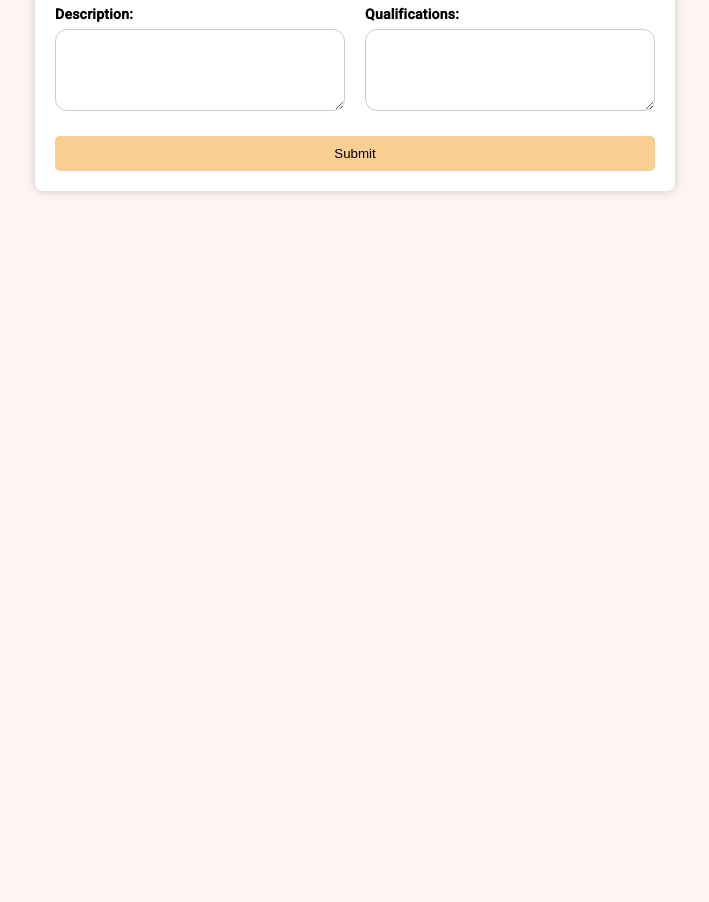
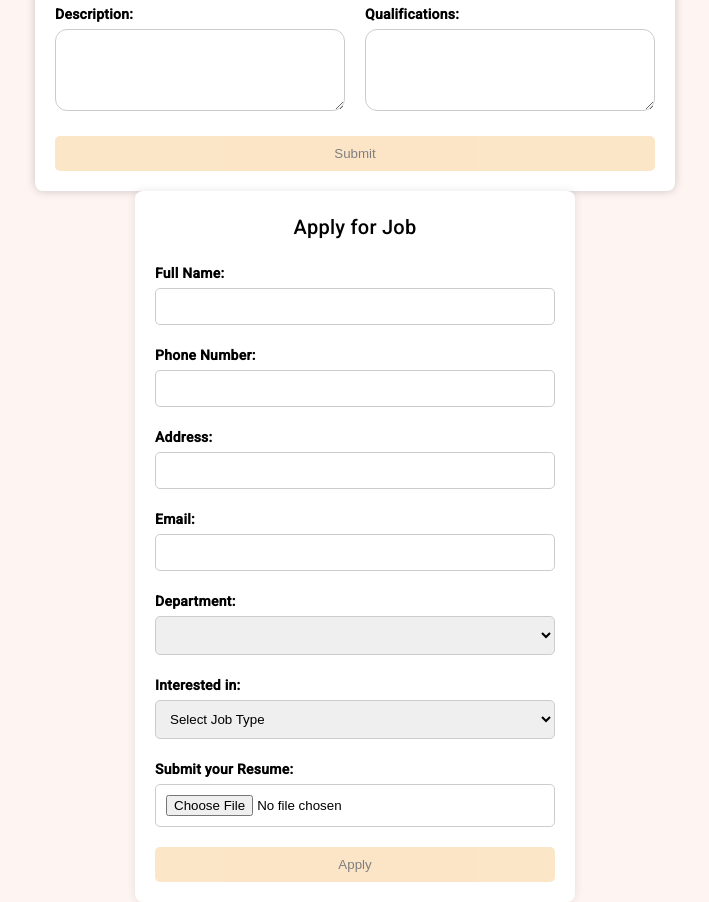
Before and after one commit to MahitabAhmed/hci_project_JobPortal, an Angular app: page /home in a window 1280 px wide. Shown: the part 280-1182 px from the top of the page, without its empty margins (285-994 px from the left). Before the commit the page ends 800 px from the top, so only its background shows below. Built offline with nearby package versions, Linux system fonts and the light colour scheme.

Commit message:
apply form validation done

```diff
--- a/src/app/app.component.html
+++ b/src/app/app.component.html
@@ -1,10 +1,10 @@
 <h1>Hello from app</h1>
 
 <router-outlet></router-outlet>
+<app-apply-for-job></app-apply-for-job>
 
 <!--<app-signup></app-signup>
 <app-post-job></app-post-job>
 <br>
-<app-apply-for-job></app-apply-for-job>
 <app-job-details></app-job-details>
 <app-user-profile></app-user-profile> -->
--- a/src/app/apply-for-job/apply-for-job.component.css
+++ b/src/app/apply-for-job/apply-for-job.component.css
@@ -60,3 +60,13 @@
     display: inline-block;
     margin-right: 10px;
   }
+
+  .error-message {
+    color: red;
+    font-size: 12px;
+    font-weight: bold;
+  }
+  button:disabled {
+    pointer-events: none;
+    opacity: 0.5;
+  }
--- a/src/app/apply-for-job/apply-for-job.component.html
+++ b/src/app/apply-for-job/apply-for-job.component.html
@@ -1,50 +1,76 @@
 <div class="apply-job-container">
     <h2>Apply for Job</h2>
+    <form [formGroup]="applyForJobForm">
     <div class="form-group">
       <label for="fullName">Full Name:</label>
-      <input type="text" id="fullName" name="fullName">
+      <input formControlName= "fullName" type="text" id="fullName" name="fullName">
+      <div class="error-message" *ngIf="applyForJobForm.get('fullName')?.invalid && (applyForJobForm.get('fullName')?.dirty || applyForJobForm.get('fullName')?.touched)">
+        <div *ngIf="applyForJobForm.get('fullName')?.errors?.['required']">Full Name is required.</div>
+      </div>
     </div>
     <div class="form-group">
       <label for="phoneNumber">Phone Number:</label>
-      <input type="text" id="phoneNumber" name="phoneNumber">
+      <input formControlName= "phoneNumber" type="text" id="phoneNumber" name="phoneNumber">
+      <div class="error-message" *ngIf="applyForJobForm.get('phoneNumber')?.invalid && (applyForJobForm.get('phoneNumber')?.dirty || applyForJobForm.get('phoneNumber')?.touched)">
+        <div *ngIf="applyForJobForm.get('phoneNumber')?.errors?.['required']">Phone Number is required.</div>
+        <div *ngIf="applyForJobForm.get('phoneNumber')?.errors?.['pattern']">Please provide a propper phone number</div>
+
+      </div>
     </div>
     <div class="form-group">
       <label for="address">Address:</label>
-      <input type="text" id="address" name="address">
+      <input formControlName= "address" type="text" id="address" name="address">
+      <div class="error-message" *ngIf="applyForJobForm.get('address')?.invalid && (applyForJobForm.get('address')?.dirty || applyForJobForm.get('address')?.touched)">
+        <div *ngIf="applyForJobForm.get('address')?.errors?.['required']">Address is required.</div>
+      </div>
     </div>
     <div class="form-group">
       <label for="email">Email:</label>
-      <input type="email" id="email" name="email">
+      <input formControlName= "email" type="email" id="email" name="email">
+      <div class="error-message" *ngIf="applyForJobForm.get('email')?.invalid && (applyForJobForm.get('email')?.dirty || applyForJobForm.get('email')?.touched)">
+        <div *ngIf="applyForJobForm.get('email')?.errors?.['required']">Email is required.</div>
+        <div *ngIf="applyForJobForm.get('email')?.errors?.['email']">Invalid email format.</div>
+
+      </div>
     </div>
     <div class="form-group">
       <label for="department">Department:</label>
-      <select id="department" name="department">
+      <select  formControlName= "department" id="department" name="department">
         <option value="sales">Sales</option>
         <option value="marketing">Marketing</option>
         <option value="finance">Finance</option>
         <option value="hr">HR</option>
       </select>
+      <div class="error-message" *ngIf="applyForJobForm.get('department')?.invalid && (applyForJobForm.get('department')?.dirty || applyForJobForm.get('department')?.touched)">
+        <div *ngIf="applyForJobForm.get('department')?.errors?.['required']">Department is required.</div>
+      </div>
     </div>
     <div class="form-group">
       <label>Interested in:</label>
-      <div class="checkbox-group">
-        <input type="checkbox" id="frontend" name="frontend">
-        <label for="frontend">Frontend Development</label><br>
-        <input type="checkbox" id="backend" name="backend">
-        <label for="backend">Backend Development</label><br>
-        <input type="checkbox" id="design" name="design">
-        <label for="design">Design</label><br>
-        <input type="checkbox" id="marketing" name="marketing">
-        <label for="marketing">Marketing</label><br>
-        <input type="checkbox" id="finance" name="finance">
-        <label for="finance">Finance</label><br>
-        <input type="checkbox" id="hr" name="hr">
-        <label for="hr">HR</label><br>
-      </div>
+     <select formControlName="jobType" id="jobType">
+    <option value="">Select Job Type</option>
+    <option value="frontend">Frontend Development</option>
+    <option value="backend">Backend Development</option>
+    <option value="design">Design</option>
+    <option value="marketing">Marketing</option>
+    <option value="finance">Finance</option>
+    <option value="hr">HR</option>
+  </select>
+  <div class="error-message" *ngIf="applyForJobForm.get('jobType')?.invalid && (applyForJobForm.get('jobType')?.dirty || applyForJobForm.get('jobType')?.touched)">
+    <div *ngIf="applyForJobForm.get('jobType')?.errors?.['required']">Job Type is required.</div>
+  </div>
     </div>
     <div class="form-group">
       <label for="resume">Submit your Resume:</label>
-      <input type="file" id="resume" name="resume">
+      <input formControlName= "resume" type="file" id="resume" name="resume">
+      <div class="error-message" *ngIf="applyForJobForm.get('resume')?.invalid && (applyForJobForm.get('resume')?.dirty || applyForJobForm.get('resume')?.touched)">
+        <div *ngIf="applyForJobForm.get('resume')?.errors?.['required']">Resume is required.</div>
+        <!-- <div *ngIf="applyForJobForm.get('resume')?.errors?.['invalidFormat']">Invalid file format. Only PDF and DOCX files are allowed.</div> -->
+
+
+
+      </div>
     </div>
-    <button type="submit">Apply</button>
+    <button type="submit" [disabled]="applyForJobForm.invalid">Apply</button>
+  </form>
   </div>
--- a/src/app/apply-for-job/apply-for-job.component.ts
+++ b/src/app/apply-for-job/apply-for-job.component.ts
@@ -1,4 +1,9 @@
 import { Component } from '@angular/core';
+import {AbstractControl, ValidationErrors, FormBuilder, Validators } from '@angular/forms';
+import { Router } from '@angular/router';
+import { validateResumeFormat } from '../validators/resume-format.validator';
+
+validateResumeFormat
 
 @Component({
   selector: 'app-apply-for-job',
@@ -6,5 +11,17 @@ import { Component } from '@angular/core';
   styleUrl: './apply-for-job.component.css'
 })
 export class ApplyForJobComponent {
+  constructor(private formBuilder:FormBuilder,private router: Router){}
+ applyForJobForm = this.formBuilder.group({
+    fullName: ['', Validators.required],
+    phoneNumber: ['', [Validators.required, Validators.pattern(/^\d{11}$/)]],
+    address: ['', Validators.required],
+    email: ['', [Validators.required, Validators.email]],
+    department: ['', Validators.required],
+    jobType: ['', Validators.required],
+    resume: ['', [Validators.required],
 
+    // resume: ['', [Validators.required,validateResumeFormat],
+  ]
+  });
 }
--- a/src/app/post-job/post-job.component.css
+++ b/src/app/post-job/post-job.component.css
@@ -56,3 +56,13 @@ textarea {
   button:hover {
     background-color: #ff9100;
   }
+
+  .error-message {
+    color: red;
+    font-size: 12px;
+    font-weight: bold;
+  }
+  button:disabled {
+    pointer-events: none;
+    opacity: 0.5;
+  }
--- a/src/app/post-job/post-job.component.html
+++ b/src/app/post-job/post-job.component.html
@@ -1,35 +1,57 @@
+<form [formGroup]="postJobForm" action="#" method="post">
+
 <div class="new-job-container">
     <h2>LET'S POST A NEW JOB !!</h2>
     <div class="form-row">
       <div class="form-group">
         <label for="companyName">Company Name:</label>
-        <input type="text" id="companyName" name="companyName">
+        <input formControlName = "companyName" type="text" id="companyName" name="companyName">
+        <div class="error-message" *ngIf="postJobForm.get('companyName')?.invalid && (postJobForm.get('companyName')?.dirty || postJobForm.get('companyName')?.touched)">
+          <div *ngIf="postJobForm.get('companyName')?.errors?.['required']">Company Name is required.</div>
+        </div>
       </div>
       <div class="form-group">
         <label for="jobTitle">Job Title:</label>
-        <input type="text" id="jobTitle" name="jobTitle">
+        <input  formControlName = "jobTitle" type="text" id="jobTitle" name="jobTitle">
+        <div class="error-message" *ngIf="postJobForm.get('jobTitle')?.invalid && (postJobForm.get('jobTitle')?.dirty || postJobForm.get('jobTitle')?.touched)">
+          <div *ngIf="postJobForm.get('jobTitle')?.errors?.['required']">job Title is required.</div>
+          <div *ngIf="postJobForm.get('jobTitle')?.errors?.['maxlength']">Job Title cannot exceed 50 characters.</div>
+        </div>
       </div>
     </div>
     <div class="form-row">
       <div class="form-group">
         <label for="location">Location:</label>
-        <input type="text" id="location" name="location">
+        <input formControlName = "location" type="text" id="location" name="location">
+        <div class="error-message" *ngIf="postJobForm.get('location')?.invalid && (postJobForm.get('location')?.dirty || postJobForm.get('location')?.touched)">
+          <div *ngIf="postJobForm.get('location')?.errors?.['required']">Location is required.</div>
+        </div>
       </div>
       <div class="form-group">
         <label for="applyingMethod">Applying Method:</label>
-        <input type="text" id="applyingMethod" name="applyingMethod">
+        <input formControlName = "applyingMethod" type="text" id="applyingMethod" name="applyingMethod">
+        <div class="error-message" *ngIf="postJobForm.get('applyingMethod')?.invalid && (postJobForm.get('applyingMethod')?.dirty || postJobForm.get('applyingMethod')?.touched)">
+          <div *ngIf="postJobForm.get('applyingMethod')?.errors?.['required']">Applying Method is required.</div>
+        </div>
       </div>
     </div>
     <div class="form-row">
       <div class="form-group">
         <label for="description">Description:</label>
-        <textarea id="description" name="description" rows="4"></textarea>
+        <textarea formControlName = "description" id="description" name="description" rows="4"></textarea>
+        <div class="error-message" *ngIf="postJobForm.get('description')?.invalid && (postJobForm.get('description')?.dirty || postJobForm.get('description')?.touched)">
+          <div *ngIf="postJobForm.get('description')?.errors?.['required']">Description is required.</div>
+        </div>
 
       </div>
       <div class="form-group">
         <label for="qualifications">Qualifications:</label>
-        <textarea id="qualifications" name="qualifications" rows="4"></textarea>
+        <textarea formControlName = "qualifications"id="qualifications" name="qualifications" rows="4"></textarea>
+        <div class="error-message" *ngIf="postJobForm.get('qualifications')?.invalid && (postJobForm.get('qualifications')?.dirty || postJobForm.get('qualifications')?.touched)">
+          <div *ngIf="postJobForm.get('qualifications')?.errors?.['required']">Qualifications is required.</div>
+        </div>
       </div>
     </div>
-    <button type="submit">Submit</button>
+    <button type="submit" [disabled] = 'postJobForm.invalid'>Submit</button>
   </div>
+  </form>
--- /dev/null
+++ b/src/app/validators/resume-format.validator.ts
@@ -0,0 +1,28 @@
+import { AbstractControl, FormGroup, ValidationErrors, ValidatorFn } from '@angular/forms';
+
+// validateResumeFormat is a constant variable that holds a function. (anonymous function)
+// export const validateResumeFormat: ValidatorFn = (control: AbstractControl): ValidationErrors | null  => {
+//     const allowedFormats = ['pdf', 'docx'];
+//     const file = control.value as File;
+//     if (file) {
+
+//     // .pop() removes the last element from the array and returns it, which in this case would be the file extension.
+//       const extension = file.name.split('.').pop()?.toLowerCase();
+//       if (extension && !allowedFormats.includes(extension)) {
+//         return { invalidFormat: true };
+//       }
+//     }
+//     return null; // Return null if the file format is valid
+// };
+
+export const validateResumeFormat: ValidatorFn = (control: AbstractControl): ValidationErrors | null  => {
+    const allowedFormats = ['pdf', 'docx'];
+    const file = control.value as File;
+    if (file) {
+        const extension = file.name.split('.').pop()?.toLowerCase();
+        if (extension && !allowedFormats.includes(extension)) {
+            return { invalidFormat: true };
+        }
+    }
+    return null;
+};
```
Also changed, not shown: src/app/post-job/post-job.component.ts (+15 -6 lines).
